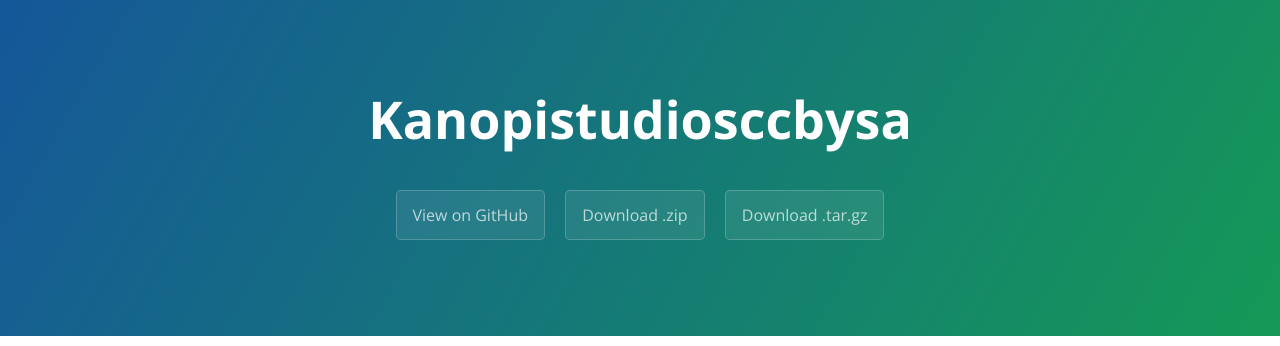
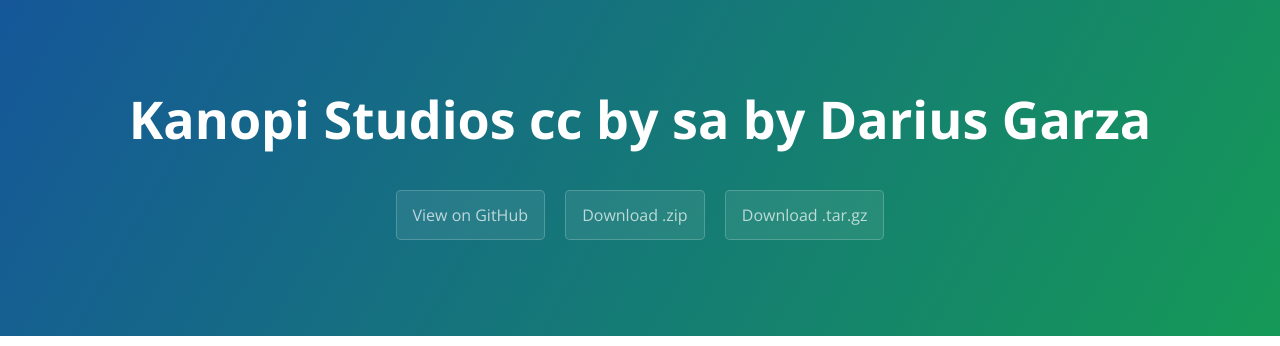
Before and after one commit to dariusgarza/kanopistudiosccbysa, a plain HTML site: page index.html in a window 1280 px wide. Shown: the top 346 px of the page. Drawn offline with nearby package versions, Linux system fonts and the light colour scheme.

Commit message:
Update index.html

```diff
--- a/index.html
+++ b/index.html
@@ -11,7 +11,7 @@
   </head>
   <body>
     <section class="page-header">
-      <h1 class="project-name">Kanopistudiosccbysa</h1>
+      <h1 class="project-name">Kanopi Studios cc by sa by Darius Garza </h1>
       <h2 class="project-tagline"></h2>
       <a href="https://github.com/dariusgarza/kanopistudiosccbysa" class="btn">View on GitHub</a>
       <a href="https://github.com/dariusgarza/kanopistudiosccbysa/zipball/master" class="btn">Download .zip</a>
```
